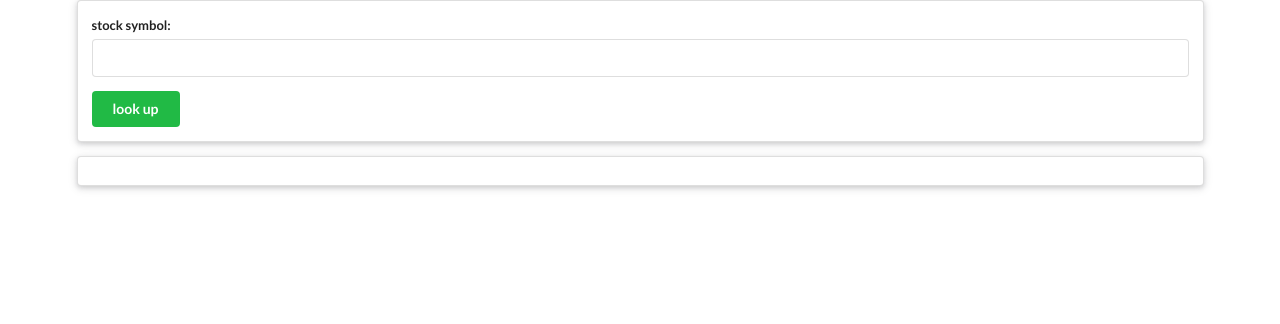
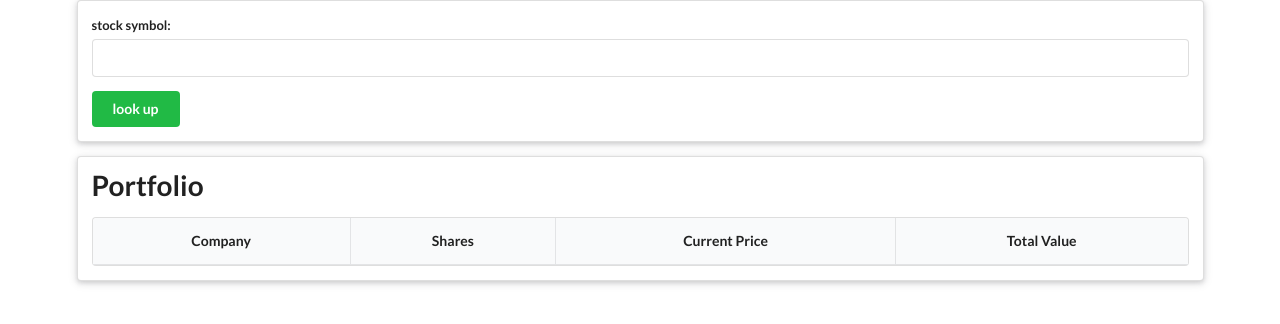
Before and after one commit to HelloPancake/StockBuyer, a React (Create React App) app in the folder stocks_frontend/: page /dashboard in a window 1280 px wide. Shown: the top 324 px of the page. Built offline with nearby package versions, Linux system fonts and the light colour scheme.

Commit message:
portfolio with colored price working

```diff
--- a/stocks_frontend/src/App.css
+++ b/stocks_frontend/src/App.css
@@ -12,3 +12,15 @@
     display: flex;
     flex-direction: column;
 }
+
+#text{
+    text-align: center;
+}
+
+#topHeader{
+    margin-bottom: 0;
+}
+
+#bottomHeader{
+    margin-top: 0;
+}
--- a/stocks_frontend/src/App.js
+++ b/stocks_frontend/src/App.js
@@ -13,13 +13,9 @@ import Dashboard from './components/dashboard/dashboard.js';
 
 function App(){
 
-  // componentDidMount = async () => {
-  //   const response = await fetch('http://localhost:3001/')
-  //   const users = await response.json()
-  // }
+
 
   const [currentUser, changeCurrentUser] = useState({})
-  // console.log(currentUser)
 
     return <>
       <Router>
--- a/stocks_frontend/src/components/dashboard/buy_stock/buyButton.js
+++ b/stocks_frontend/src/components/dashboard/buy_stock/buyButton.js
@@ -11,7 +11,6 @@ const BuyButton = (props) => {
         let user = props.currentUser
         let companyName = props.companyName
         let transaction = {price, shares, stock, user, companyName}
-        console.log(transaction)
         let response = await fetch("/dashboard/transactions", {
             method: 'POST',
             headers: {
--- a/stocks_frontend/src/components/dashboard/dashboard.js
+++ b/stocks_frontend/src/components/dashboard/dashboard.js
@@ -1,6 +1,8 @@
 import React from 'react';
 import Portfolio from './portfolio/portfolio';
 import StockSearch from './buy_stock/StockSearch';
+import getCurrPriceDivs from '../dashboard/portfolio/currPriceDivs';
+
 
 
 const Dashboard = (props) => {
@@ -8,7 +10,6 @@ const Dashboard = (props) => {
     const portfolioHash = {}
     const transactionArr = []
 
-    console.log(currentUser)
 
     if ("transactions" in currentUser) {
         currentUser.transactions.forEach((transaction) => {
@@ -28,6 +29,7 @@ const Dashboard = (props) => {
         })
     }
 
+    const currPriceDivs = getCurrPriceDivs(portfolioHash)
 
     return(
         <div id="dashboard">
@@ -36,11 +38,11 @@ const Dashboard = (props) => {
             </div>
 
             <div className="ui container raised segment">
-                <Portfolio portfolio={portfolioHash}/>
+                <h1 className="ui header">Portfolio</h1>
+                <Portfolio portfolio={portfolioHash}  portfolioHash={portfolioHash} currPriceDivs={currPriceDivs}/>
             </div>
         </div>
     )
 }
 
-
 export default Dashboard;
--- /dev/null
+++ b/stocks_frontend/src/components/dashboard/portfolio/currPriceDivs.js
@@ -0,0 +1,32 @@
+import React from 'react'
+import PingApi from '../buy_stock/pingApi';
+
+const getCurrPriceDivs = async (portfolioHash) => {
+    let currPriceObj = {}
+
+    for (let stock in portfolioHash) {
+        let res = await PingApi(stock)
+
+        let openPrice = res.previousClose
+        let currPrice = res.latestPrice
+        let currPriceDiv = null
+
+        if (currPrice > openPrice) {
+            currPriceDiv = <td id="text" style={{ color: "green" }}>${currPrice}</td>
+        }
+        else if (currPrice < openPrice) {
+            currPriceDiv = <td id="text" style={{ color: "red" }}>${currPrice}</td>
+        }
+        else {
+            currPriceDiv = <td id="text" style={{ color: "grey" }}>${currPrice}</td>
+        }
+
+        currPriceObj[stock] = [currPriceDiv, <td id="text">
+            ${(portfolioHash[stock][0] * res.latestPrice).toFixed(2)}
+        </td>]
+    }
+
+    return currPriceObj
+}
+
+export default getCurrPriceDivs;
--- a/stocks_frontend/src/components/dashboard/portfolio/portfolio.js
+++ b/stocks_frontend/src/components/dashboard/portfolio/portfolio.js
@@ -1,4 +1,6 @@
-import React from 'react';
+import React, {useState, useEffect} from 'react';
+import getCurrPriceDivs from '../../dashboard/portfolio/currPriceDivs';
+
 
 const Portfolio = (props) => {
 
@@ -6,16 +8,72 @@ const Portfolio = (props) => {
     let portfolioArr = []
     let i = 0;
 
-    for (let stock in portfolioHash){
-        portfolioArr.push(<div className="item" key={i}> company: {portfolioHash[stock][2]} ticker: {stock} shares: {portfolioHash[stock][0]} value: {portfolioHash[stock][0] * portfolioHash[stock][1]}</div>)
-        i += 1
+    const [currPriceDivs, changeCurrPriceDivs] = useState({})
+
+
+    useEffect(() => {
+        async function fetchData() {
+            const response = await getCurrPriceDivs(portfolioHash);
+            changeCurrPriceDivs(response)
+        }
+        fetchData()
+    }, []);
+
+    console.log(currPriceDivs)
+    if (portfolioHash) {
+        for (let stock in portfolioHash){
+            // console.log(stock)
+            // console.log(portfolioHash)
+            // console.log(portfolioArr)
+            // console.log(props.currPriceDivs)
+
+            let currPriceDiv = (stock in currPriceDivs) ? currPriceDivs[stock][0] : null
+            let currPriceDiv2 = (stock in currPriceDivs) ? currPriceDivs[stock][1] : null
+
+            console.log(props.currPriceDivs)
+
+            portfolioArr.push(
+                <tr key={i}>
+                    <td id="text">
+                        <div className="content">
+                            <h4 className="ui header" id="topHeader">
+                            {stock}
+                            </h4>
+                        <div className="sub header" id="bottomHeader">
+                            {portfolioHash[stock][2]}
+                        </div>
+                        </div>
+                    </td>
+                    <td id="text">
+                        {portfolioHash[stock][0]}
+                    </td>
+                    {currPriceDiv}
+                    {currPriceDiv2}
+
+
+                </tr>
+            )
+            i += 1;
+        }
+
     }
 
 
+
     return(
-        <div className="ui very basic collapsing celled table">
+        <table className="ui celled table">
+            <thead>
+                <tr>
+                    <th id="text" >Company</th>
+                    <th id="text">Shares</th>
+                    <th id="text">Current Price</th>
+                    <th id="text">Total Value</th>
+                </tr>
+            </thead>
+            <tbody>
             {portfolioArr}
-        </div>
+            </tbody>
+        </table>
     )
 }
 
--- a/stocks_frontend/src/components/home/sign_up.js
+++ b/stocks_frontend/src/components/home/sign_up.js
@@ -52,12 +52,12 @@ function SignUp(props) {
 
                         <div className="field">
                             <label>password: </label>
-                            <input type="password" value={password} onChange={handlePasswordChange} />
+                            <input type="password" value={password} onChange={handlePasswordChange} minLength="5"/>
                         </div>
 
                         <div className="field">
                             <label>email:</label>
-                            <input type="text" value={email} onChange={handleEmailChange} />
+                            <input type="email" value={email} onChange={handleEmailChange} required/>
                         </div>
 
                         <button type="submit" value="Submit" className="ui green button">submit</button>
```
Also changed, not shown: 2 other files (tests, documents, lock files or other folders).
